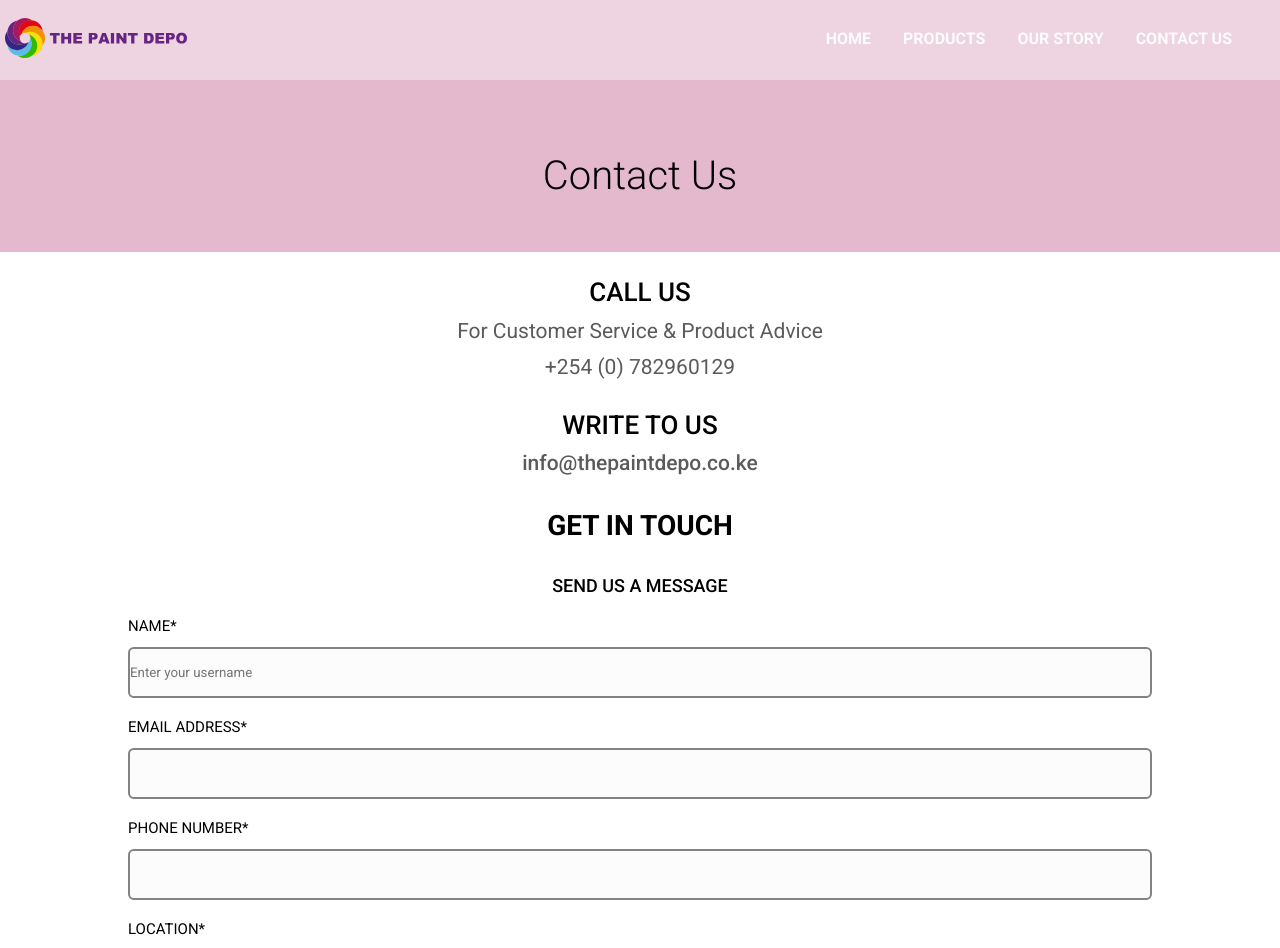
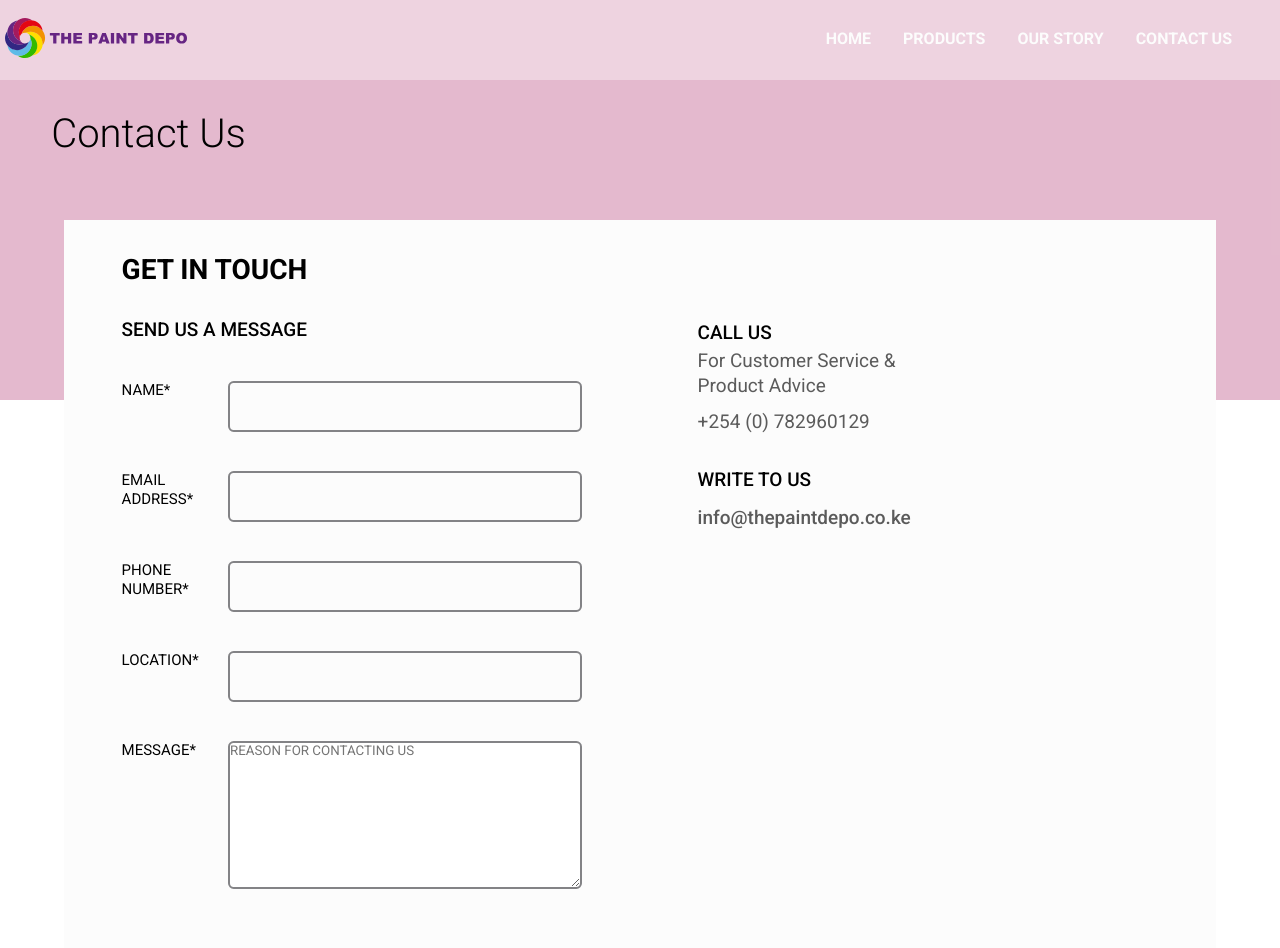
Before and after one commit to joshbaz/paintDepo, a React (Create React App) app: page /contact in a window 1280 px wide. Shown: the top 948 px of the page. Built offline with nearby package versions, Linux system fonts and the light colour scheme.

Commit message:
contactUpdate

```diff
--- a/src/components/contact/contactStyle.js
+++ b/src/components/contact/contactStyle.js
@@ -14,6 +14,11 @@ export const HeadWrapper = styled.div`
   height: 252px;
   background: rgba(165, 26, 93, 0.3);
   width: 100%;
+
+  @media all and (min-width: 768px){
+    height: 400px;
+  }
+
 `;
 
 export const HeadText = styled.h1`
@@ -23,21 +28,71 @@ line-height: 47px;
 text-align:center;
 position: relative;
 top: 152px;
+
+@media all and (min-width:768px){
+  top: 110px;
+  text-align:left;
+  left: 4vw;
+}
 `;
 
 export const ContactContent = styled.div`
   width: 100%;
+  height: 100%;
+  background-color: #fcfcfc;
+  @media all and (min-width: 1000px) {
+    display: grid;
+    grid-template-rows: 1fr;
+    grid-template-columns: 1fr 1fr;
+    grid-template-areas: "col1 col2";
+    width: 90%;
+    margin: auto;
+    position: relative;
+    min-height: 850px;
+  }
+  @media all and (min-width: 768px) {
+    position: relative;
+    top: -180px;
+    width: 90%;
+    margin: auto;
+  }
 `;
+export const ContactDetailsContent = styled.div`
+@media all and (min-width:1000px){
+  grid-area:col2;
+}
 
+@media all and (min-width: 1000px){
+  margin-top: 32px;
+}
+@media all and (min-width: 768px){
+  text-align:left;
+  width:90%;
+  margin-left:auto;
+ padding-top: 40px;
+}
+`;
 export const CallWrapper = styled.div`
-text-align:center;
+  text-align: center;
   margin-top: 25px;
+  @media all and (min-width: 768px) {
+    text-align: left;
+
+  }
 `;
 
 export const CallTitle = styled.h1`
   font-weight: 500;
   font-size: 26px;
   line-height: 31px;
+
+  @media all and (min-width: 1000px){
+    font-size: 16px;
+  }
+  @media all and (min-width: 768px){
+    font-size: 19px;
+  }
+
 `;
 
 export const CallText = styled.p`
@@ -48,6 +103,15 @@ export const CallText = styled.p`
   margin: auto;
   margin-top: 11px;
   color: #5b5b5b;
+
+  @media all and (min-width: 1000px) {
+    font-size: 16px;
+  }
+  @media all and (min-width: 768px) {
+    text-align: left;
+    margin: 0;
+    font-size: 19px;
+  }
 `;
 
 export const CallDetail = styled.p`
@@ -56,17 +120,36 @@ export const CallDetail = styled.p`
   line-height: 25px;
   color: #5b5b5b;
   margin-top: 11px;
+
+  @media all and (min-width: 768px){
+    font-size: 16px;
+  }
+  @media all and (min-width: 768px) {
+    text-align: left;
+    font-size: 19px;
+  }
 `;
 
 export const EmailWrapper = styled.div`
-text-align:center;
+  text-align: center;
   margin-top: 30px;
+  @media all and (min-width: 768px) {
+    text-align: left;
+
+  }
 `;
 
 export const EmailTitle = styled.h3`
 font-weight: 500;
 font-size: 26px;
 line-height: 31px;
+
+@media all and (min-width: 1000px){
+  font-size: 16px;
+}
+@media all and (min-width: 768px){
+  font-size: 19px;
+}
 `;
 
 export const EmailDetails = styled.p`
@@ -75,12 +158,23 @@ export const EmailDetails = styled.p`
   line-height: 25px;
   color: #5b5b5b;
   margin-top: 10px;
+
+  @media all and (min-width: 1000px) {
+    font-size: 16px;
+  }
+  @media all and (min-width: 768px) {
+    font-size: 19px;
+  }
 `;
 
 export const FormWrapper = styled.div`
   width: 100%;
-text-align:center;
-margin-top:30px;
+  text-align: center;
+  margin-top: 30px;
+
+  @media all and (min-width: 1000px) {
+    grid-area: col1;
+  }
 `;
 
 export const Form = styled.form`
@@ -91,28 +185,61 @@ margin: auto;
 `;
 
 export const FormH1 = styled.h1`
-font-weight:bold;
+  font-weight: bold;
   font-size: 28px;
   line-height: 40px;
   margin-bottom: 29px;
 
+  @media all and (min-width: 1000px){
+    position: relative !important;
+    top:0 !important;
+  }
+  @media all and (min-width: 768px) {
+    text-align: left;
+    position: absolute;
+    top: 9px;
+  }
 `;
 
 export const FormP = styled.p`
-font-weight:500;
+  font-weight: 500;
   font-size: 18px;
-line-height:21px;
+  line-height: 21px;
   margin-bottom: 21px;
+
+  @media all and (min-width: 1000px) {
+    font-size: 16px;
+  }
+  @media all and (min-width: 768px) {
+    text-align: left;
+    font-size: 19px;
+  }
 `;
 export const FormError = styled.p`
 color:red;
+`;
+
+export const FormContent = styled.div`
+  width: 100%;
+  margin-top: 20px;
+  text-align: left;
+
+  @media all and (min-width: 768px) {
+    height: 70px;
+    width: 100%;
+    display: grid;
+    grid-template-rows:1fr;
+    grid-template-columns: 0.3fr 1fr;
+    position:relative;
+  }
 `;
 export const FormLabel = styled.label`
 font-weight: 400;
 font-size: 15px;
 line-height: 19px;
 margin-bottom:11px;
-text-align: left;
+
+
 `;
 
 export const FormInput = styled.input`
@@ -121,15 +248,17 @@ export const FormInput = styled.input`
   height: 51px;
   border: 2.26667px solid #838386;
   outline: none;
-  margin-bottom: 20px;
+
+  width:100%;
 `;
 
 export const FormTextArea = styled.textarea`
   height: 148px;
   border: 2.26667px solid #838386;
   border-radius: 5.66667px;
-  margin-bottom: 48px;
   outline: none;
+  width:100%;
+  text-align:justify;
 `;
 export const FormButton = styled.button`
   width: 202px;
@@ -139,5 +268,16 @@ export const FormButton = styled.button`
   font-size: 25px;
   font-weight: 500;
   line-height: 29px;
+  margin-top: 10vw;
+  border: 2px solid #A51A5D;
+  border-radius: 5px;
 
+  @media all and (min-width: 1000px) {
+    margin-top: 140px !important;
+    position: relative;
+    right: -50vw;
+  }
+  @media all and (min-width: 768px) {
+    margin-top: 16vw;
+  }
 `;
--- a/src/components/contact/index.js
+++ b/src/components/contact/index.js
@@ -1,4 +1,4 @@
-import React from 'react'
+import React from "react";
 import {
   ContactWrapper,
   ContactContainer,
@@ -21,12 +21,17 @@ import {
   FormButton,
   FormTextArea,
   FormError,
+  ContactDetailsContent,
+  FormContent,
 } from "./contactStyle";
 
-import FormDetails from './form';
-import validate from '../../validation'
-const ContactSection = ({submitForm}) => {
-  const {handleChange,values,handleSubmit,errors}= FormDetails(submitForm,validate);
+import FormDetails from "./form";
+import validate from "../../validation";
+const ContactSection = ({ submitForm }) => {
+  const { handleChange, values, handleSubmit, errors } = FormDetails(
+    submitForm,
+    validate
+  );
   return (
     <ContactWrapper>
       <ContactContainer>
@@ -35,6 +40,7 @@ const ContactSection = ({submitForm}) => {
         </HeadWrapper>
 
         <ContactContent>
+          <ContactDetailsContent>
             <CallWrapper>
               <CallTitle>CALL US</CallTitle>
               <CallText>For Customer Service & Product Advice</CallText>
@@ -45,21 +51,25 @@ const ContactSection = ({submitForm}) => {
               <EmailTitle>WRITE TO US</EmailTitle>
               <EmailDetails>info@thepaintdepo.co.ke</EmailDetails>
             </EmailWrapper>
+          </ContactDetailsContent>
 
           <FormWrapper>
             <Form onSubmit={handleSubmit}>
               <FormH1>GET IN TOUCH</FormH1>
               <FormP>SEND US A MESSAGE</FormP>
+              <FormContent>
                 <FormLabel htmlFor="unames">NAME*</FormLabel>
                 <FormInput
                   id="unames"
                   type="text"
                   name="unames"
-                  placeholder="Enter your username"
                   value={values.unames}
                   onChange={handleChange}
                 />
+              </FormContent>
               {errors.unames && <FormError>{errors.unames}</FormError>}
+
+              <FormContent>
                 <FormLabel htmlFor="email">EMAIL ADDRESS*</FormLabel>
                 <FormInput
                   type="email"
@@ -67,7 +77,10 @@ const ContactSection = ({submitForm}) => {
                   value={values.email}
                   onChange={handleChange}
                 />
+              </FormContent>
               {errors.email && <FormError>{errors.email}</FormError>}
+
+              <FormContent>
                 <FormLabel htmlFor="phoneNumber">PHONE NUMBER*</FormLabel>
                 <FormInput
                   type="text"
@@ -75,9 +88,12 @@ const ContactSection = ({submitForm}) => {
                   value={values.phoneNumber}
                   onChange={handleChange}
                 />
+              </FormContent>
               {errors.phoneNumber && (
                 <FormError>{errors.phoneNumber}</FormError>
               )}
+
+              <FormContent>
                 <FormLabel htmlFor="location">LOCATION*</FormLabel>
                 <FormInput
                   type="text"
@@ -85,14 +101,21 @@ const ContactSection = ({submitForm}) => {
                   value={values.location}
                   onChange={handleChange}
                 />
+              </FormContent>
               {errors.location && <FormError>{errors.location}</FormError>}
+
+              <FormContent>
                 <FormLabel htmlFor="message">MESSAGE*</FormLabel>
                 <FormTextArea
                   name="message"
+                  placeholder="REASON FOR CONTACTING US"
+
                   value={values.message}
                   onChange={handleChange}
                 />
+              </FormContent>
               {errors.message && <FormError>{errors.message}</FormError>}
+
               <FormButton type="submit">SEND</FormButton>
             </Form>
           </FormWrapper>
@@ -100,6 +123,6 @@ const ContactSection = ({submitForm}) => {
       </ContactContainer>
     </ContactWrapper>
   );
-}
+};
 
-export default ContactSection
+export default ContactSection;
```
Also changed, not shown: 1 other file (tests, documents, lock files or other folders). Lines whose indentation alone changed are shown as unchanged.
